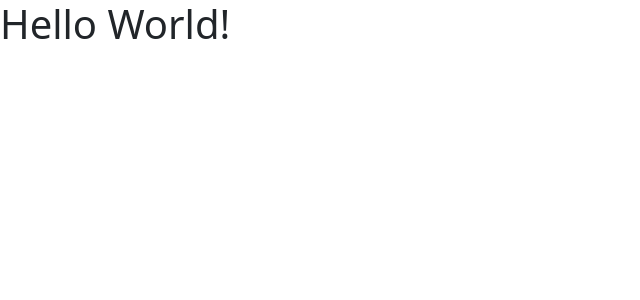
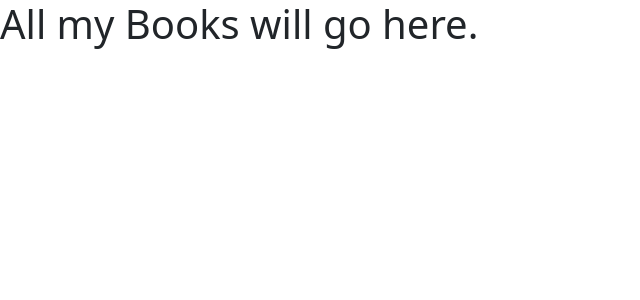
Before and after one commit to RFlanagan82/RESTful-books, a React (Create React App) app in the folder client/: page /books in a window 1280 px wide. Shown: the top 300 px of the page, without its empty margins (0-640 px from the left). Built offline with nearby package versions, Linux system fonts and the light colour scheme; no server answers.

Commit message:
set up views pages in containers directory and initialized App.js

```diff
--- a/client/package.json
+++ b/client/package.json
@@ -10,6 +10,7 @@
     "axios": "^0.21.1",
     "react": "^17.0.1",
     "react-dom": "^17.0.1",
+    "react-router-dom": "^5.2.0",
     "react-scripts": "4.0.1",
     "web-vitals": "^0.2.4"
   },
--- a/client/src/App.js
+++ b/client/src/App.js
@@ -1,5 +1,12 @@
 import { useEffect } from "react";
 import axios from "axios";
+import { BrowserRouter as Router, Switch, Route } from "react-router-dom";
+import NewBook from "./containers/NewBook/NewBook";
+import EditBook from "./containers/EditBook/EditBook";
+import SingleBook from "./containers/SingleBook/SingleBook";
+import AllBooks from "./containers/AllBooks/AllBooks";
+import NotFound from "./containers/NotFound/NotFound";
+import Home from "./containers/Home/Home";
 
 function App() {
   useEffect(() => {
@@ -15,8 +22,20 @@ function App() {
   }, []);
 
   return (
-    <div className="App">
-      <h1>Hello World!</h1>
+    <div>
+      {/* Installed React-Router-Dom to use Router package */}
+      <Router>
+        <Switch>
+          {/* Need to have created a book and placed in the database before editing it or searching for it. That's why it follows in this order */}
+          <Route exact path="/books/new" component={NewBook} />
+          <Route exact path="/books/:bookId/edit" component={EditBook} />
+          <Route exact path="/books/:bookId" component={SingleBook} />
+          <Route exact path="/books" component={AllBooks} />
+          <Route exact path="/" component={Home} />
+          {/* Catch all page for any url not utilized above - i.e a 404 page. */}
+          <Route component={NotFound} />
+        </Switch>
+      </Router>
     </div>
   );
 }
--- /dev/null
+++ b/client/src/containers/NotFound/NotFound.jsx
@@ -0,0 +1,11 @@
+import React from 'react';
+
+const NotFound = () => {
+    return (
+        <div>
+            <h1>This item is not found. Are you lost?</h1>
+        </div>
+    );
+};
+
+export default NotFound;
```
Also changed, not shown: 1 other file (tests, documents, lock files or other folders).
